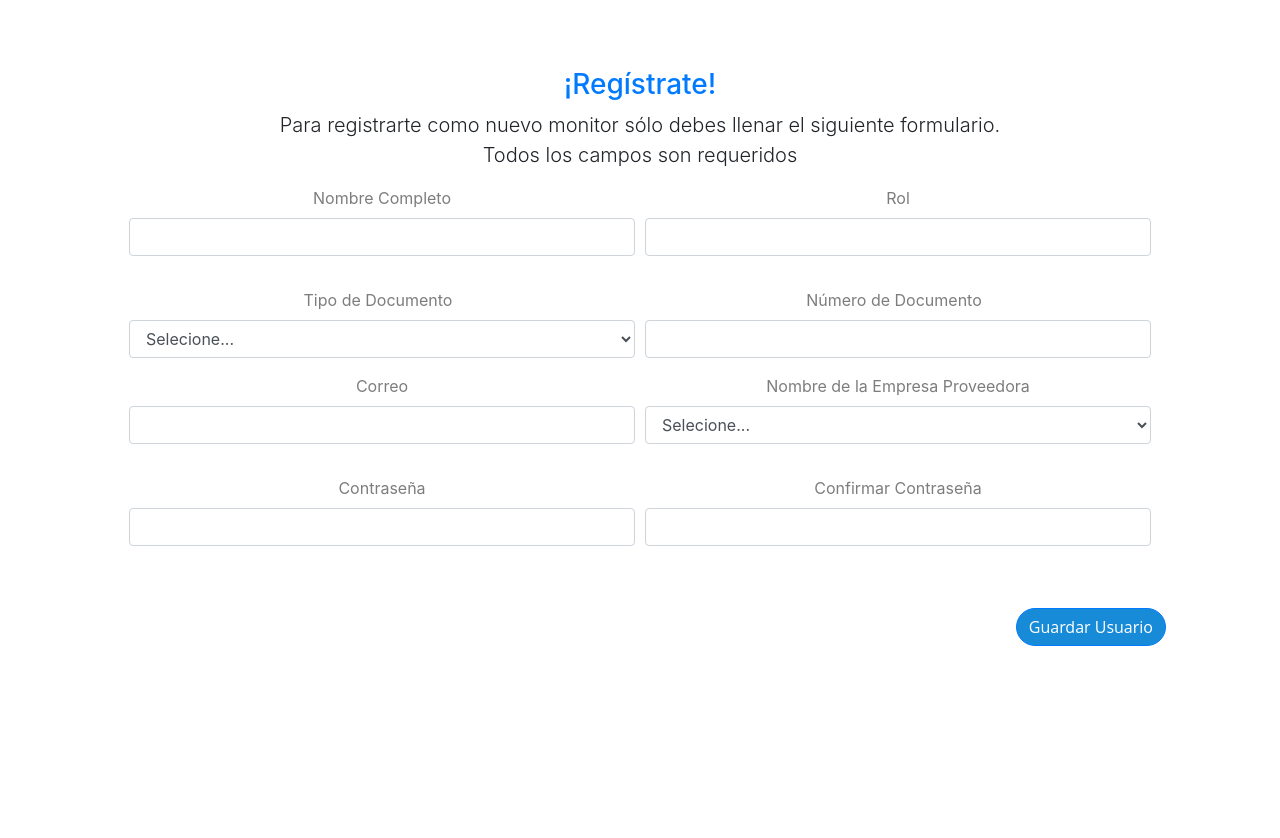
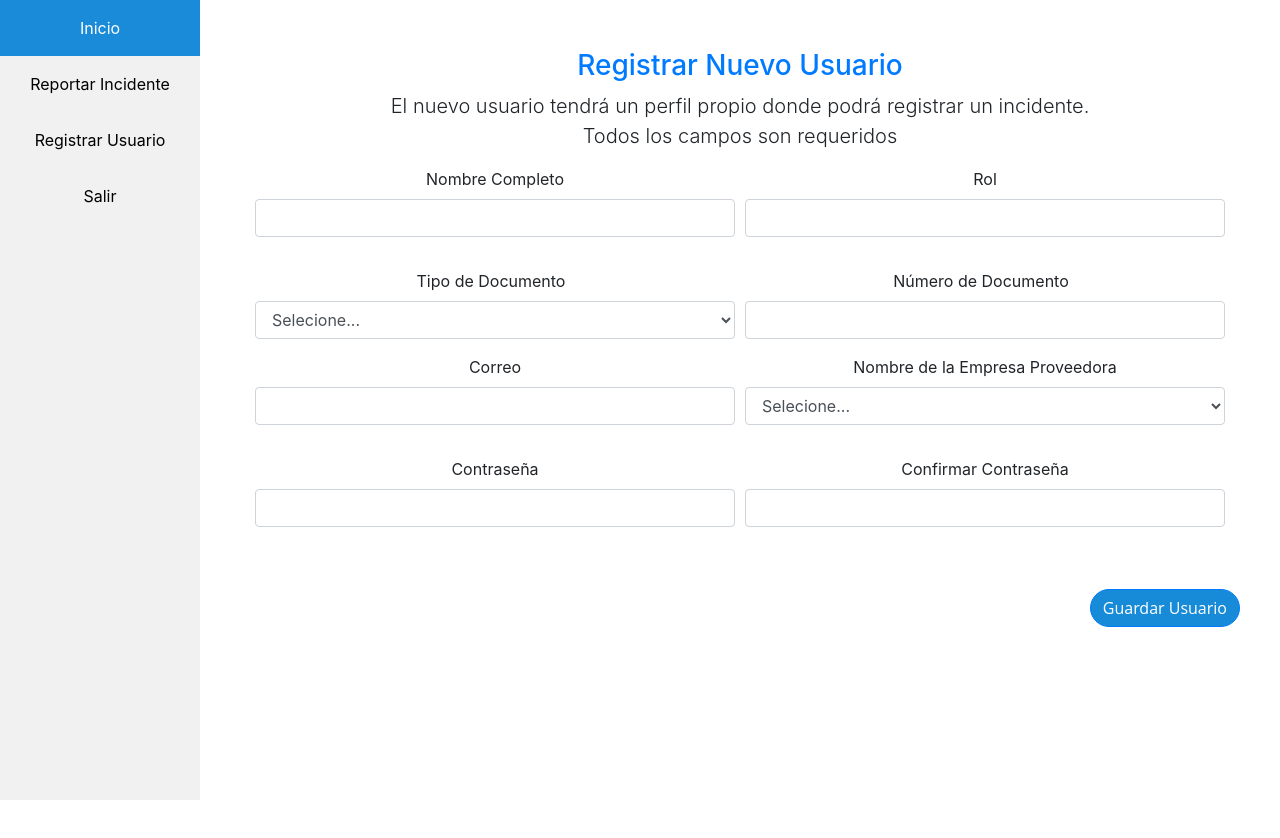
Before and after one commit to sidneyaguirre/petrolera, a React (Create React App) app: page /register-user in a window 1280 px wide. Shown: the top 838 px of the page. Before the commit the page ends 800 px from the top, so only its background shows below. Built offline with nearby package versions, Linux system fonts and the light colour scheme; no server answers.

Commit message:
navbar menu

```diff
--- a/package.json
+++ b/package.json
@@ -8,6 +8,7 @@
     "@material-ui/pickers": "^3.2.6",
     "bootstrap": "^4.3.1",
     "date-fns": "^2.3.0",
+    "form-handler": "^2.2.1",
     "history": "^4.10.1",
     "jsonwebtoken": "^8.5.1",
     "react": "^16.9.0",
--- a/src/App.js
+++ b/src/App.js
@@ -6,9 +6,9 @@ import { authenticationService } from "./_services/authentication.service";
 import { PrivateRoute } from "./components/PrivateRoute";
 //import { from } from "rxjs";
 import Login from "./pages/Login";
-import HomePage from "./pages/HomePage"
+import HomePage from "./pages/HomePage";
 import ReportIncident from "./pages/ReportIncident";
-import RegisterUser from "./pages/RegisterUser"
+import RegisterUser from "./pages/RegisterUser";
 
 import "./App.css";
 
@@ -34,15 +34,17 @@ class App extends Component {
 
   render() {
     return (
+      <div>
         <div className="App">
           <Router history={history}>
             <div>
               <PrivateRoute exact path="/home" component={HomePage} />
               <Route exact path="/" component={Login} />
-            <Route exact path="/report" component={ReportIncident} />
+              <Route exact path="/report-incident" component={ReportIncident} />
               <Route exact path="/register-user" component={RegisterUser} />
             </div>
           </Router>
+        </div>
       </div>
     );
   }
--- a/src/components/FormRegisterUser.jsx
+++ b/src/components/FormRegisterUser.jsx
@@ -12,10 +12,9 @@ class FormRegisterUser extends Component {
       <form onSubmit={this.props.onSubmit}>
         <div>
           <div className="col">
-            <h3 className="h3 text-primary">¡Regístrate!</h3>
+            <h3 className="h3 text-primary">Registrar Nuevo Usuario</h3>
             <p className="lead">
-              Para registrarte como nuevo monitor sólo debes llenar el siguiente
-              formulario. <br /> Todos los campos son requeridos
+              El nuevo usuario tendrá un perfil propio donde podrá registrar un incidente.<br/>Todos los campos son requeridos
             </p>
           </div>
         </div>
--- a/src/components/FormReportIncident.jsx
+++ b/src/components/FormReportIncident.jsx
@@ -1,16 +1,15 @@
 import React, { Component } from "react";
-import TimePickers from "./TimePicker";
+// import TimePickers from "./TimePicker";
 
 class FormReportIncident extends Component {
-
   render() {
     return (
       <form onSubmit={this.props.onSubmit}>
         <div>
           <div className="col">
-            <h3 className="h3 text-primary">Registrar Incidente</h3>
+            <h3 className="h3 text-primary">Reportar Incidente</h3>
             <p className="lead">
-              Registra un nuevo incidente en la base de datos
+              Reporta un nuevo incidente.
             </p>
           </div>
         </div>
@@ -65,6 +64,43 @@ class FormReportIncident extends Component {
 
         <div className="row">
           <div className="col">
+            <div className="form-group">
+              <label className="mr-sm-2">
+                <>Fecha y Hora de Apertura</>
+              </label>
+              <input
+                onChange={this.props.onChange}
+                type="text"
+                className="form-control"
+                name="category"
+                maxLength="20"
+                value={this.props.formValues.start_date}
+                placeholder="DD/MM/YYYY , HH:MM"
+                required
+              />
+            </div>
+          </div>
+
+          <div className="col">
+            <div className="form-group">
+              <label className="mr-sm-2">
+                <>Fecha y Hora de Clausura</>
+              </label>
+              <input
+                onChange={this.props.onChange}
+                type="text"
+                className="form-control"
+                name="category"
+                maxLength="20"
+                value={this.props.formValues.end_date}
+                placeholder="DD/MM/YYYY , HH:MM"
+              />
+            </div>
+          </div>
+        </div>
+
+        <div className="row">
+          <div className="col">
             <label className="mr-sm-2">
               <>Impacto</>
             </label>
@@ -99,27 +135,10 @@ class FormReportIncident extends Component {
           </div>
         </div>
 
-        <div className="form-group">
-          <div className="row">
-            <div className="col">
-              <label className="mr-sm-2">
-                <>Fecha de Apertura</>
-              </label>
-              <TimePickers />
-            </div>
-
-            <div className="col">
-              <label className="mr-sm-2">
-                <>Fecha de Clausura</>
-              </label>
-              <TimePickers />
-            </div>
-          </div>
-        </div>
         <button
           type="submit"
           onClick={console.log("button clicked")}
-          className="btn btn-outline-primary float-center"
+          className="btn btn-outline-primary float-right"
         >
           Guardar Reporte
         </button>
--- /dev/null
+++ b/src/components/Navbar.jsx
@@ -0,0 +1,21 @@
+import React, { Component } from "react";
+import { Link } from "react-router-dom"
+
+import "../styles/navbar.css"
+
+class Navbar extends Component {
+  render() {
+    return (
+      <div>
+        <div className="sidebar">
+          <Link className="active" to="/home">Inicio</Link>
+          <Link to="/report-incident">Reportar Incidente</Link>
+          <Link to="/register-user">Registrar Usuario</Link>
+          <Link to="/">Salir</Link>
+        </div>
+      </div>
+    );
+  }
+}
+
+export default Navbar;
--- a/src/pages/Login.jsx
+++ b/src/pages/Login.jsx
@@ -3,7 +3,7 @@ import ReactDOM from "react-dom"
 import { authenticationService } from "../_services/authentication.service.js";
 
 import logo from "../assets/PetroleraCorpLogo.png";
-import "../styles/styles.css";
+import "../styles/login.css";
 
 //var jwt = require("jsonwebtoken");
 
--- a/src/pages/RegisterUser.jsx
+++ b/src/pages/RegisterUser.jsx
@@ -1,17 +1,8 @@
 import React, { Component } from "react";
 import ReactDOM from "react-dom";
+
+import Navbar from "../components/Navbar";
 import FormRegisterUser from "../components/FormRegisterUser";
-
-const initstate = {
-  userName: "",
-  email: "",
-  role: "",
-  id_provider: "",
-  documentType: "",
-  documentNumber: "",
-  password1: "",
-  password2: ""
-};
 
 class RegisterUser extends Component {
   state = {
@@ -25,6 +16,19 @@ class RegisterUser extends Component {
       password1: "",
       password2: ""
     }
+  };
+
+  clearForm = () => {
+    this.setState({
+      userName: "",
+      email: "",
+      role: "",
+      id_provider: "",
+      documentType: "",
+      documentNumber: "",
+      password1: "",
+      password2: ""
+    });
   };
 
   handleChange = e => {
@@ -51,7 +55,8 @@ class RegisterUser extends Component {
     console.log("Form submitted");
     this.createUser(this.state.form).then(() => {
       console.log(this.state.form);
-      this.setState(initstate);
+      this.clearForm();
+      //this.setState(initstate);
     });
   };
 
@@ -94,11 +99,13 @@ class RegisterUser extends Component {
 
   render() {
     return (
-      <div>
-        <div className="container">
+        <div className="page">
+            <Navbar className="navbar" />
+          <div className="content">
           <div className="row p-4 pt-5 h-100">
             <div className="col">
               <FormRegisterUser
+                id="register-user"
                 onChange={this.handleChange}
                 onSubmit={this.handleSubmit}
                 formValues={this.state}
@@ -106,8 +113,8 @@ class RegisterUser extends Component {
               <div id="passwordAlert"></div>
             </div>
           </div>
+          </div>
         </div>
-      </div>
     );
   }
 }
--- a/src/pages/ReportIncident.jsx
+++ b/src/pages/ReportIncident.jsx
@@ -1,5 +1,6 @@
 import React, { Component } from "react";
 
+import Navbar from "../components/Navbar";
 import FormReportIncident from "../components/FormReportIncident";
 
 class ReportIncident extends Component {
@@ -33,7 +34,9 @@ class ReportIncident extends Component {
 
   render() {
     return (
-      <div className="container">
+      <div className="page">
+        <Navbar className="navbar" />
+        <div className="content">
           <div className="row p-4 pt-5 h-100">
             <div className="col-sm">
               <FormReportIncident
@@ -46,6 +49,7 @@ class ReportIncident extends Component {
             </div>
           </div>
         </div>
+      </div>
     );
   }
 }
--- /dev/null
+++ b/src/styles/login.css
@@ -0,0 +1,32 @@
+:root {
+    --my-color: #3c3c3c;
+    --main-font: "Aleo", serif;
+    --secondary-font: "Open Sans", sans-serif;
+  }
+
+  .login {
+    padding: 10px;
+    font-family: var(--secondary-font);
+    color: var(--my-color);
+  }
+
+  .logo {
+    height: 350px;
+    width: 350px;
+  }
+
+  .form-rounded {
+    border-radius: 2rem;
+    margin: 0%;
+    float: none;
+    text-align: center;
+    font-family: var(--secondary-font);
+  }
+
+  .btn {
+    color: white;
+    border-radius: 2rem;
+    font-family: var(--secondary-font);
+    background-color: #188bd8;
+    margin-top: 30px;
+  }
--- /dev/null
+++ b/src/styles/navbar.css
@@ -0,0 +1,58 @@
+/* The side navigation menu */
+.sidebar {
+    margin: 0;
+    padding: 0;
+    width: 200px;
+    background-color: #f1f1f1;
+    position: fixed;
+    height: 100%;
+    overflow: auto;
+    text-align: center;
+  }
+
+  /* Sidebar links */
+  .sidebar a {
+    display: block;
+    color: black;
+    padding: 16px;
+    text-decoration: none;
+    text-align: center;
+  }
+
+  /* Active/current link */
+  .sidebar a.active {
+    background-color: #198bd8;
+    color: white;
+  }
+
+  /* Links on mouse-over */
+  .sidebar a:hover:not(.active) {
+    background-color: #555;
+    color: white;
+  }
+
+  /* Page content. The value of the margin-left property should match the value of the sidebar's width property */
+  div.content {
+    margin-left: 200px;
+    padding: 1px 16px;
+    height: 1000px;
+  }
+
+  /* On screens that are less than 700px wide, make the sidebar into a topbar */
+  @media screen and (max-width: 700px) {
+    .sidebar {
+      width: 100%;
+      height: auto;
+      position: relative;
+    }
+    .sidebar a {float: left;}
+    div.content {margin-left: 0;}
+  }
+
+  /* On screens that are less than 400px, display the bar vertically, instead of horizontally */
+  @media screen and (max-width: 400px) {
+    .sidebar a {
+      text-align: center;
+      float: none;
+    }
+  }
--- a/src/styles/styles.css
+++ b/src/styles/styles.css
@@ -1,15 +1,26 @@
 :root {
   --my-color: #3c3c3c;
-    --main-font: 'Aleo', serif;
-    --secondary-font: 'Open Sans', sans-serif;
+  --main-font: "Aleo", serif;
+  --secondary-font: "Open Sans", sans-serif;
 }
 
-.login {
-    padding: 10px;
-    font-family: var(--secondary-font);
-    color: var(--my-color)
+.page {
+  display: grid;
+  grid-template-columns: repeat(2);
 }
 
+.navbar {
+  grid-column: 1;
+  grid-row: 1;
+  display: table-cell;
+}
+
+.content {
+  grid-column: 2;
+  grid-row: 1;
+  display: table-cell;
+}
+/*
 .container {
   padding: 20px;
 }
@@ -17,20 +28,7 @@
 .container label {
   color: #7e7d7d;
 }
-
-.logo {
-    height: 350px;
-    width: 350px;
-}
-
-.form-rounded {
-    border-radius: 2rem;
-    margin: 0%;
-    float: none;
-    text-align: center;
-    font-family: var(--secondary-font);
-}
-
+ */
 .btn {
   color: white;
   border-radius: 2rem;
```
Also changed, not shown: src/pages/HomePage.jsx (+10 -6 lines), 1 other file (tests, documents, lock files or other folders). Lines whose indentation alone changed are shown as unchanged.
